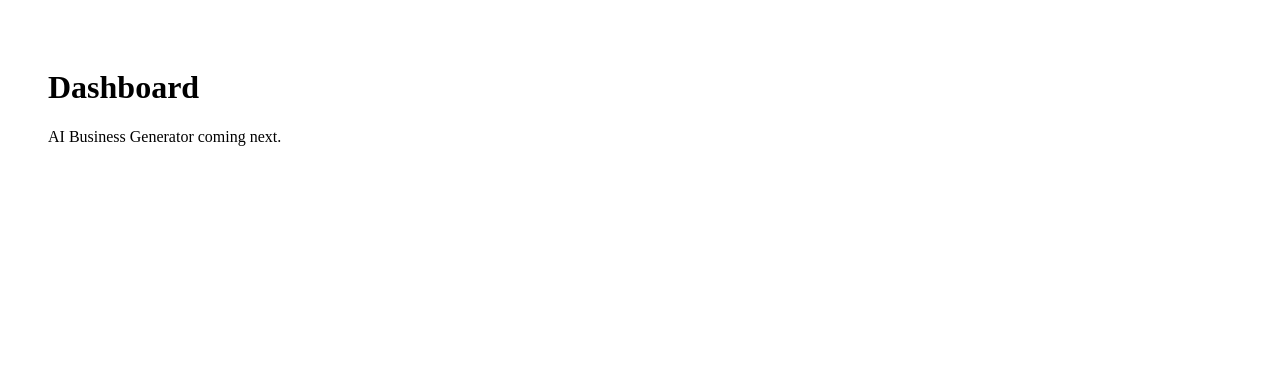
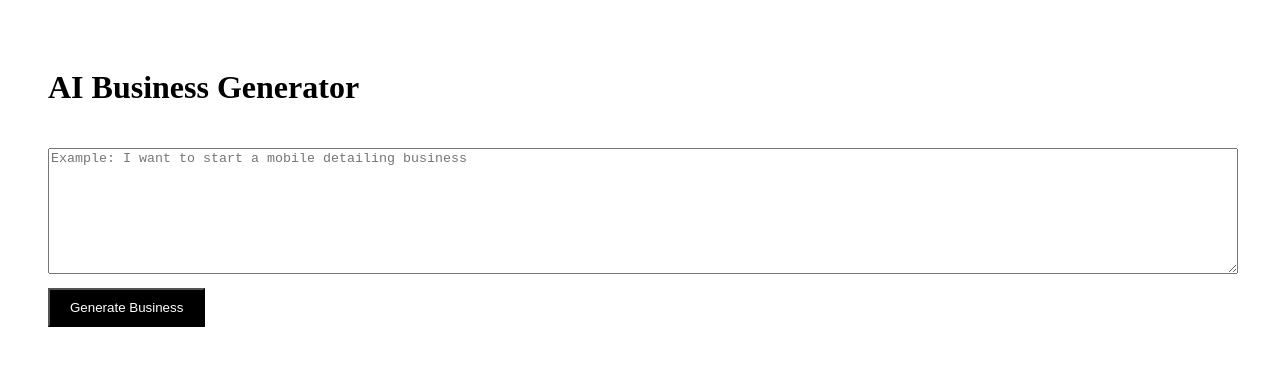
Before and after one commit to DopeXB/founderai, a Next.js app: page /dashboard in a window 1280 px wide. Shown: the top 366 px of the page. Built offline with nearby package versions, Linux system fonts and the light colour scheme.

Commit message:
Update page.tsx

```diff
--- a/app/dashboard/page.tsx
+++ b/app/dashboard/page.tsx
@@ -1,8 +1,48 @@
+"use client";
+
+import { useState } from "react";
+
 export default function Dashboard() {
+  const [idea, setIdea] = useState("");
+  const [result, setResult] = useState("");
+  const [loading, setLoading] = useState(false);
+
+  async function generate() {
+    setLoading(true);
+
+    const res = await fetch("/api/generate", {
+      method: "POST",
+      body: JSON.stringify({ idea }),
+    });
+
+    const data = await res.json();
+    setResult(data.result);
+    setLoading(false);
+  }
+
   return (
     <main style={{ padding: "40px" }}>
-      <h1>Dashboard</h1>
-      <p>AI Business Generator coming next.</p>
+      <h1>AI Business Generator</h1>
+
+      <textarea
+        style={{ width: "100%", height: "120px", marginTop: "20px" }}
+        placeholder="Example: I want to start a mobile detailing business"
+        onChange={(e) => setIdea(e.target.value)}
+      />
+
+      <button
+        onClick={generate}
+        style={{
+          marginTop: "10px",
+          padding: "10px 20px",
+          background: "black",
+          color: "white",
+        }}
+      >
+        {loading ? "Generating..." : "Generate Business"}
+      </button>
+
+      <pre style={{ marginTop: "20px" }}>{result}</pre>
     </main>
   );
 }
```
